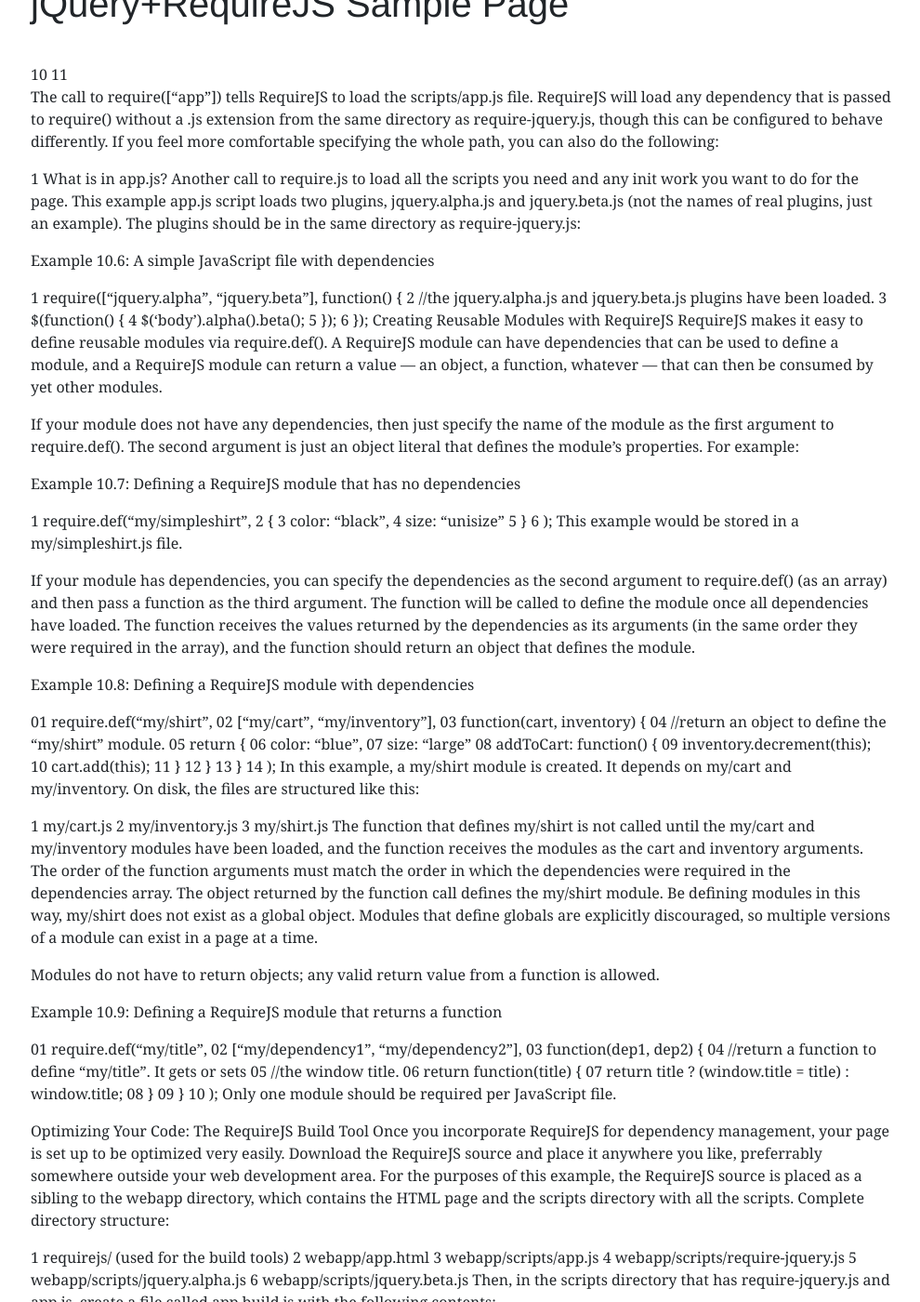
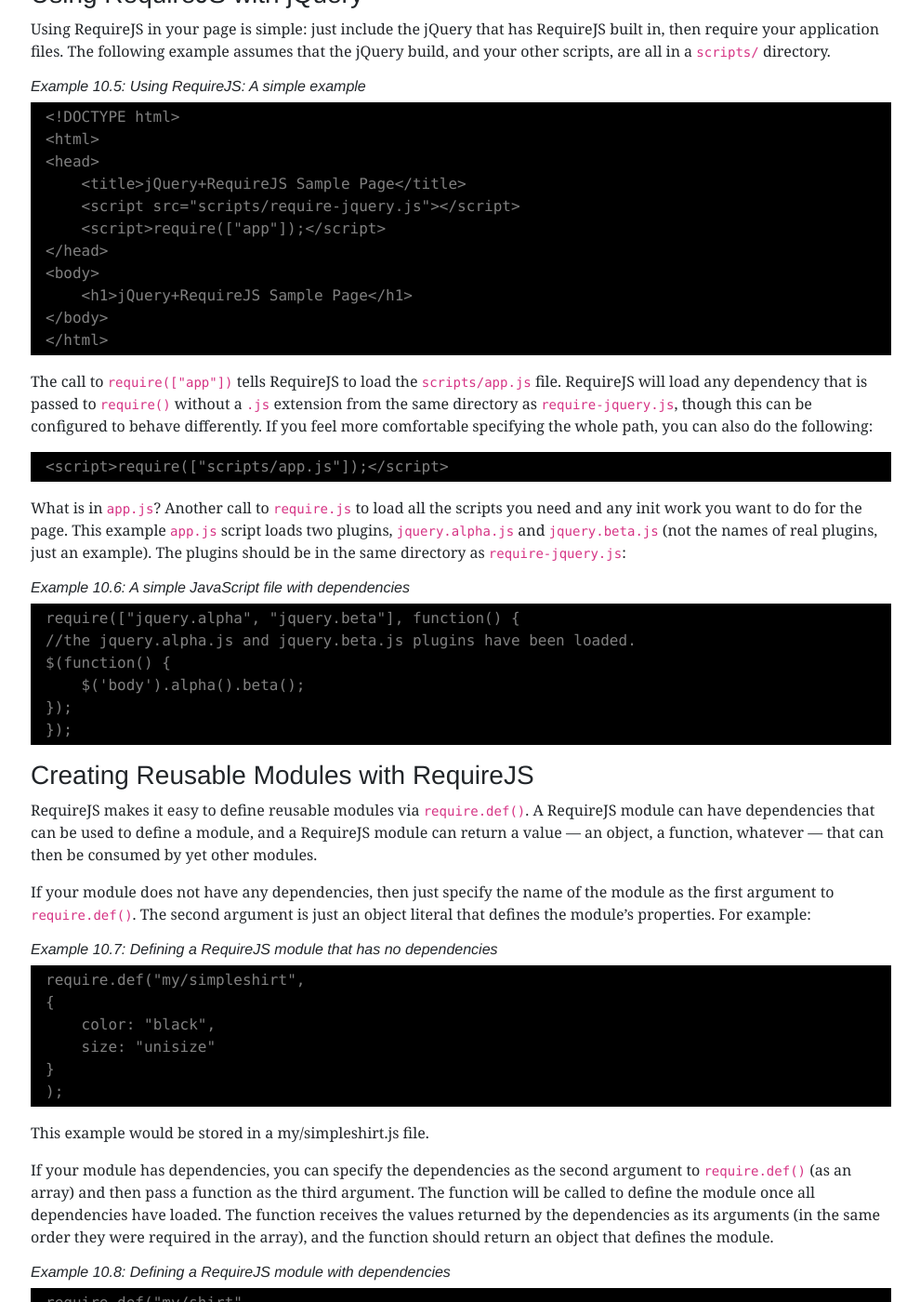
Before and after one commit to dan-carroll/jquery-fundamentals, a Jekyll site: the page built from legacy/ch10-code-organization.md, in a window 1280 px wide and 1400 px high, scrolled down 7424 px. Shown: the whole window at 93% size, without its empty margins (144-1134 px from the left). Built offline with Jekyll 4.4.1, drawn with Linux system fonts in a browser that asks for light colours; some of the changed text lies outside the part shown.

Commit message:
Update ch10-code-organization.md

````diff
--- a/legacy/ch10-code-organization.md
+++ b/legacy/ch10-code-organization.md
@@ -267,9 +267,11 @@ feature.showItemByIndex(0);
 });
 ```
 
-Managing Dependencies
-Note
-This section is based heavily on the excellent RequireJS documentation at http://requirejs.org/docs/jquery.html, and is used with the permission of RequireJS author James Burke.
+## Managing Dependencies
+
+> #### Note
+>
+> This section is based heavily on the excellent RequireJS documentation at [http://requirejs.org/docs/jquery.html](http://requirejs.org/docs/jquery.html), and is used with the permission of RequireJS author James Burke.
 
 When a project reaches a certain size, managing the script modules for a project starts to get tricky. You need to be sure to sequence the scripts in the right order, and you need to start seriously thinking about combining scripts together into a bundle for deployment, so that only one or a very small number of requests are made to load the scripts. You may also want to load code on the fly, after page load.
 
@@ -277,146 +279,120 @@ RequireJS, a dependency management tool by James Burke, can help you manage the
 
 RequireJS has a module system that lets you define well-scoped modules, but you do not have to follow that system to get the benefits of dependency management and build-time optimizations. Over time, if you start to create more modular code that needs to be reused in a few places, the module format for RequireJS makes it easy to write encapsulated code that can be loaded on the fly. It can grow with you, particularly if you want to incorporate internationalization (i18n) string bundles, to localize your project for different languages, or load some HTML strings and make sure those strings are available before executing code, or even use JSONP services as dependencies.
 
-Getting RequireJS
-The easiest way to use RequireJS with jQuery is to download a build of jQuery that has RequireJS built in. This build excludes portions of RequireJS that duplicate jQuery functionality. You may also find it useful to download a sample jQuery project that uses RequireJS.
+### Getting RequireJS
 
-Using RequireJS with jQuery
-Using RequireJS in your page is simple: just include the jQuery that has RequireJS built in, then require your application files. The following example assumes that the jQuery build, and your other scripts, are all in a scripts/ directory.
+The easiest way to use RequireJS with jQuery is to [download a build of jQuery that has RequireJS built in](http://requirejs.org/docs/download.html). This build excludes portions of RequireJS that duplicate jQuery functionality. You may also find it useful to download [a sample jQuery project that uses RequireJS](http://requirejs.org/docs/release/0.11.0/jquery-require-sample.zip).
 
-Example 10.5: Using RequireJS: A simple example
+### Using RequireJS with jQuery
 
-01
+Using RequireJS in your page is simple: just include the jQuery that has RequireJS built in, then require your application files. The following example assumes that the jQuery build, and your other scripts, are all in a `scripts/` directory.
+
+###### Example 10.5: Using RequireJS: A simple example
+
+```html
 <!DOCTYPE html>
-02
 <html>
-03
 <head>
-04
     <title>jQuery+RequireJS Sample Page</title>
-05
     <script src="scripts/require-jquery.js"></script>
-06
     <script>require(["app"]);</script>
-07
 </head>
-08
 <body>
-09
     <h1>jQuery+RequireJS Sample Page</h1>
-10
 </body>
-11
 </html>
-The call to require(["app"]) tells RequireJS to load the scripts/app.js file. RequireJS will load any dependency that is passed to require() without a .js extension from the same directory as require-jquery.js, though this can be configured to behave differently. If you feel more comfortable specifying the whole path, you can also do the following:
+```
 
-1
+The call to `require(["app"])` tells RequireJS to load the `scripts/app.js` file. RequireJS will load any dependency that is passed to `require()` without a `.js` extension from the same directory as `require-jquery.js`, though this can be configured to behave differently. If you feel more comfortable specifying the whole path, you can also do the following:
+
+```html
 <script>require(["scripts/app.js"]);</script>
-What is in app.js? Another call to require.js to load all the scripts you need and any init work you want to do for the page. This example app.js script loads two plugins, jquery.alpha.js and jquery.beta.js (not the names of real plugins, just an example). The plugins should be in the same directory as require-jquery.js:
+```
 
-Example 10.6: A simple JavaScript file with dependencies
+What is in `app.js`? Another call to `require.js` to load all the scripts you need and any init work you want to do for the page. This example `app.js` script loads two plugins, `jquery.alpha.js` and `jquery.beta.js` (not the names of real plugins, just an example). The plugins should be in the same directory as `require-jquery.js`:
 
-1
+###### Example 10.6: A simple JavaScript file with dependencies
+
+```js
 require(["jquery.alpha", "jquery.beta"], function() {
-2
 //the jquery.alpha.js and jquery.beta.js plugins have been loaded.
-3
 $(function() {
-4
     $('body').alpha().beta();
-5
 });
-6
 });
-Creating Reusable Modules with RequireJS
-RequireJS makes it easy to define reusable modules via require.def(). A RequireJS module can have dependencies that can be used to define a module, and a RequireJS module can return a value — an object, a function, whatever — that can then be consumed by yet other modules.
+```
 
-If your module does not have any dependencies, then just specify the name of the module as the first argument to require.def(). The second argument is just an object literal that defines the module's properties. For example:
+### Creating Reusable Modules with RequireJS
 
-Example 10.7: Defining a RequireJS module that has no dependencies
+RequireJS makes it easy to define reusable modules via `require.def()`. A RequireJS module can have dependencies that can be used to define a module, and a RequireJS module can return a value — an object, a function, whatever — that can then be consumed by yet other modules.
 
-1
+If your module does not have any dependencies, then just specify the name of the module as the first argument to `require.def()`. The second argument is just an object literal that defines the module's properties. For example:
+
+###### Example 10.7: Defining a RequireJS module that has no dependencies
+
+```js
 require.def("my/simpleshirt",
-2
 {
-3
     color: "black",
-4
     size: "unisize"
-5
 }
-6
 );
+```
+
 This example would be stored in a my/simpleshirt.js file.
 
-If your module has dependencies, you can specify the dependencies as the second argument to require.def() (as an array) and then pass a function as the third argument. The function will be called to define the module once all dependencies have loaded. The function receives the values returned by the dependencies as its arguments (in the same order they were required in the array), and the function should return an object that defines the module.
+If your module has dependencies, you can specify the dependencies as the second argument to `require.def()` (as an array) and then pass a function as the third argument. The function will be called to define the module once all dependencies have loaded. The function receives the values returned by the dependencies as its arguments (in the same order they were required in the array), and the function should return an object that defines the module.
 
-Example 10.8: Defining a RequireJS module with dependencies
+###### Example 10.8: Defining a RequireJS module with dependencies
 
-01
+```js
 require.def("my/shirt",
-02
 ["my/cart", "my/inventory"],
-03
 function(cart, inventory) {
-04
     //return an object to define the "my/shirt" module.
-05
     return {
-06
         color: "blue",
-07
         size: "large"
-08
         addToCart: function() {
-09
             inventory.decrement(this);
-10
             cart.add(this);
-11
         }
-12
     }
-13
 }
-14
 );
+```
+
 In this example, a my/shirt module is created. It depends on my/cart and my/inventory. On disk, the files are structured like this:
 
-1
+```
 my/cart.js
-2
 my/inventory.js
-3
 my/shirt.js
-The function that defines my/shirt is not called until the my/cart and my/inventory modules have been loaded, and the function receives the modules as the cart and inventory arguments. The order of the function arguments must match the order in which the dependencies were required in the dependencies array. The object returned by the function call defines the my/shirt module. Be defining modules in this way, my/shirt does not exist as a global object. Modules that define globals are explicitly discouraged, so multiple versions of a module can exist in a page at a time.
+```
+
+The function that defines `my/shirt` is not called until the `my/cart` and `my/inventory` modules have been loaded, and the function receives the modules as the `cart` and `inventory` arguments. The order of the function arguments must match the order in which the dependencies were required in the dependencies array. The object returned by the function call defines the `my/shirt` module. Be defining modules in this way, `my/shirt` does not exist as a global object. Modules that define globals are explicitly discouraged, so multiple versions of a module can exist in a page at a time.
 
 Modules do not have to return objects; any valid return value from a function is allowed.
 
-Example 10.9: Defining a RequireJS module that returns a function
+###### Example 10.9: Defining a RequireJS module that returns a function
 
-01
+```js
 require.def("my/title",
-02
 ["my/dependency1", "my/dependency2"],
-03
 function(dep1, dep2) {
-04
     //return a function to define "my/title". It gets or sets
-05
     //the window title.
-06
     return function(title) {
-07
         return title ? (window.title = title) : window.title;
-08
     }
-09
 }
-10
 );
+```
+
 Only one module should be required per JavaScript file.
 
-Optimizing Your Code: The RequireJS Build Tool
+### Optimizing Your Code: The RequireJS Build Tool
+
 Once you incorporate RequireJS for dependency management, your page is set up to be optimized very easily. Download the RequireJS source and place it anywhere you like, preferrably somewhere outside your web development area. For the purposes of this example, the RequireJS source is placed as a sibling to the webapp directory, which contains the HTML page and the scripts directory with all the scripts. Complete directory structure:
 
 1
````
